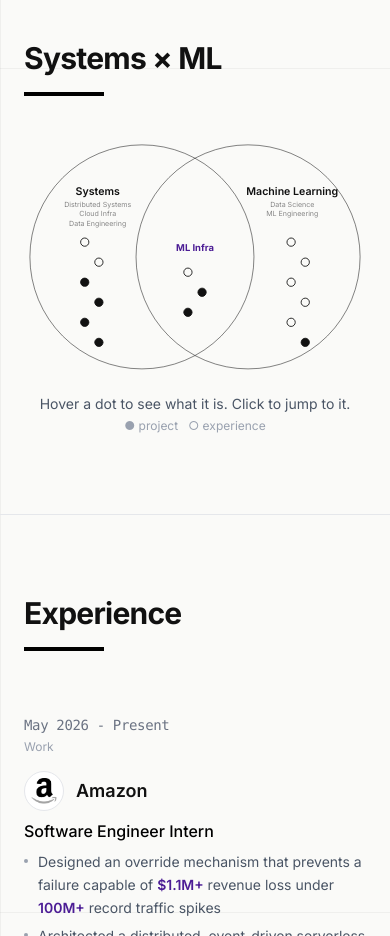
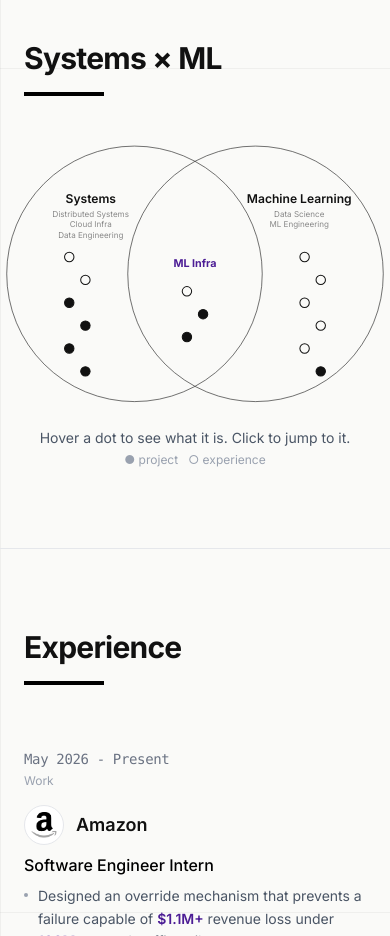
Before and after one commit to kogby/kogby.github.io, a Next.js app: page / in a window 390 px wide. Shown: the part 1620-2556 px from the top of the page. Built offline with nearby package versions, Linux system fonts and the light colour scheme.

Commit message:
fix: venn labels clear the circles, full-bleed on phones

```diff
--- a/components/VennMap.tsx
+++ b/components/VennMap.tsx
@@ -21,8 +21,8 @@ const GAP = 34;
 const ACCENT = "var(--accent-primary)";
 
 const SIDES = [
-	{ region: "systems" as const, x: 235, title: "Systems", sub: ["Distributed Systems", "Cloud Infra", "Data Engineering"] },
-	{ region: "ml" as const, x: 565, title: "Machine Learning", sub: ["Data Science", "ML Engineering"] },
+	{ region: "systems" as const, x: 245, title: "Systems", sub: ["Distributed Systems", "Cloud Infra", "Data Engineering"] },
+	{ region: "ml" as const, x: 555, title: "Machine Learning", sub: ["Data Science", "ML Engineering"] },
 ];
 
 type Dot = { key: string; anchor: string; label: string; kind: "project" | "experience"; region: Region };
@@ -87,7 +87,7 @@ export default function VennMap() {
 
 				<svg
 					viewBox="110 40 580 410"
-					className="w-full max-w-2xl mx-auto h-auto select-none"
+					className="-mx-6 w-[calc(100%+3rem)] max-w-none sm:mx-auto sm:w-full sm:max-w-2xl h-auto select-none"
 					style={{ fontFamily: "var(--font-sans)" }}
 					onPointerLeave={() => focus(null)}
 					role="group"
```
